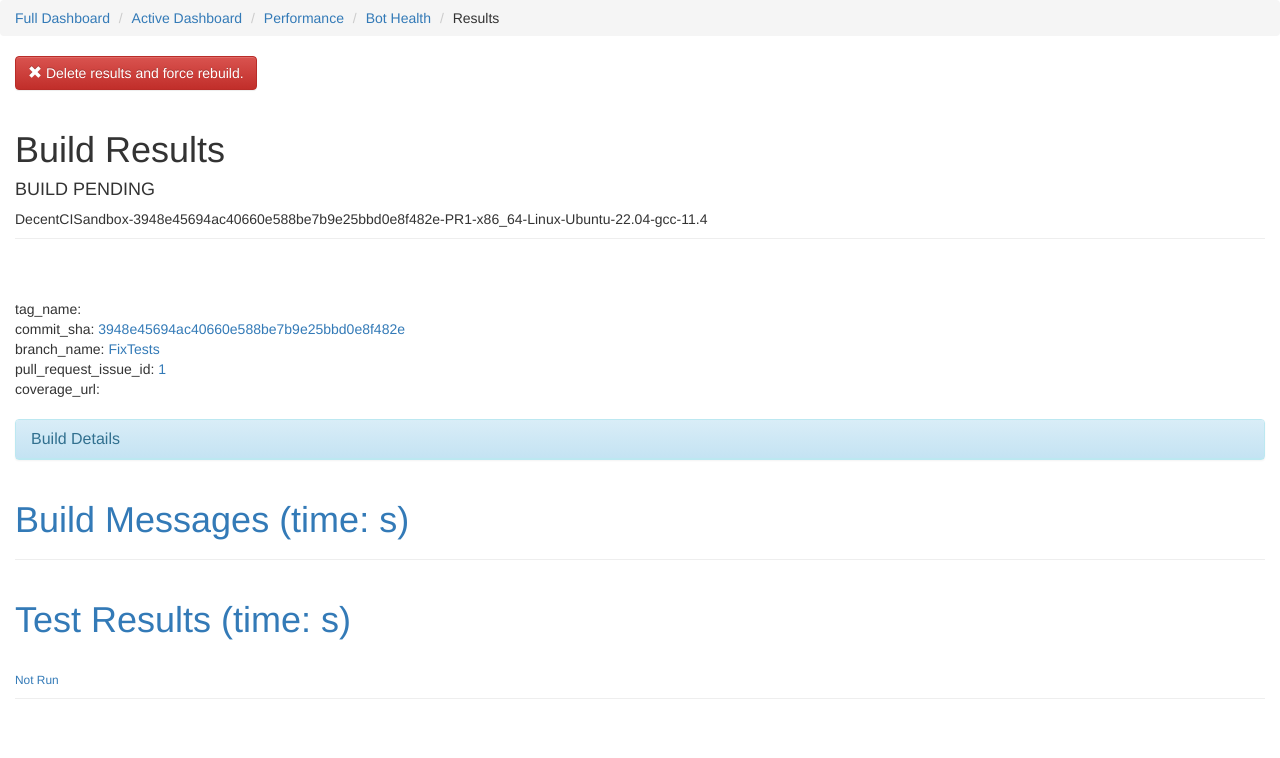
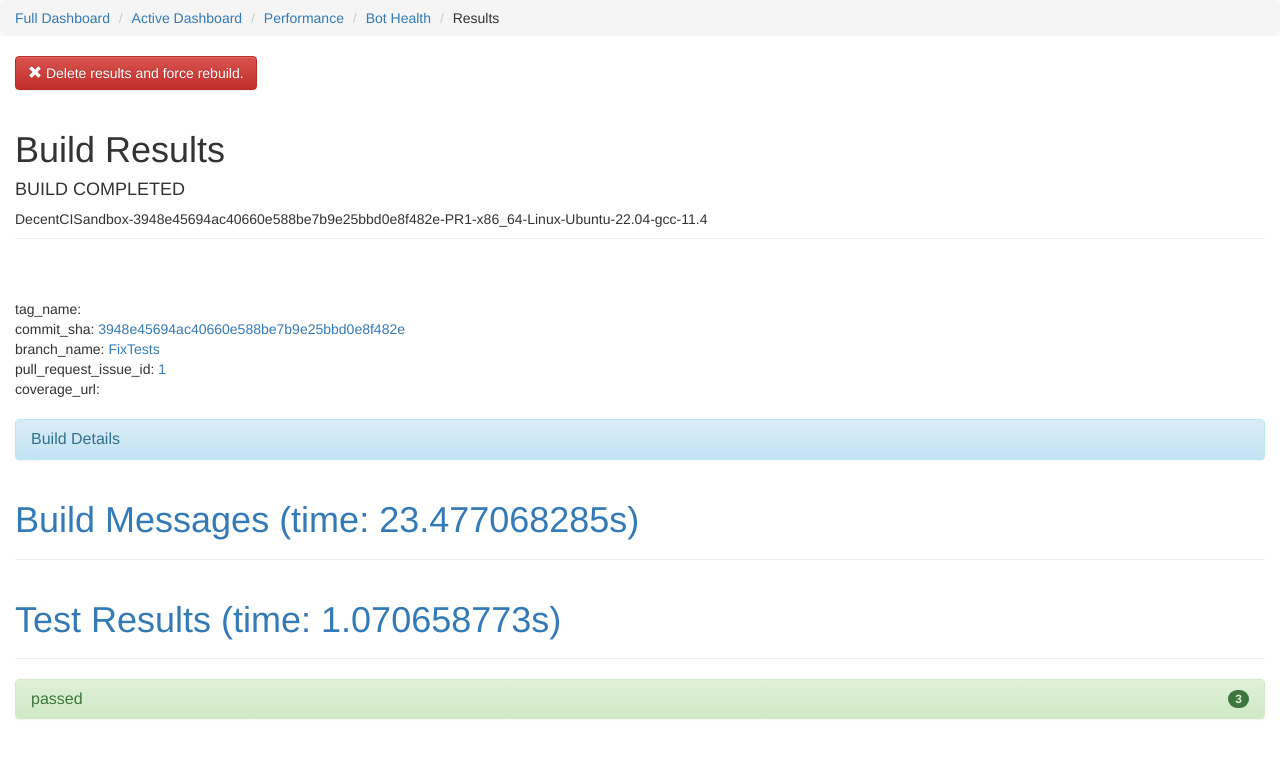
Before and after one commit to Myoldmopar/DecentCISandboxDashboard, a Jekyll site: the page built from _posts/FixTests/2023-08-26-DecentCISandbox-3948e45694ac40660e588be7b9e25bbd0e8f482e-PR1-x86_64-Linux-Ubuntu-22.04-gcc-11.4-results.html, in a window 1280 px wide. Shown: the top 758 px of the page. Built offline with Jekyll 4.4.1, drawn with Linux system fonts in a browser that asks for light colours; part of the change alters nothing that is shown.

Commit message:
dci-u22-nrel-b: Commit final build results file: 2023-08-26-DecentCISandbox-3948e45694ac40660e588be7b9e25bbd0e8f482e-PR1-x86_64-Linux-Ubuntu-22.04-gcc-11.4-results.html

```diff
--- a/_posts/FixTests/2023-08-26-DecentCISandbox-3948e45694ac40660e588be7b9e25bbd0e8f482e-PR1-x86_64-Linux-Ubuntu-22.04-gcc-11.4-results.html
+++ b/_posts/FixTests/2023-08-26-DecentCISandbox-3948e45694ac40660e588be7b9e25bbd0e8f482e-PR1-x86_64-Linux-Ubuntu-22.04-gcc-11.4-results.html
@@ -3,12 +3,12 @@ title: DecentCISandbox-3948e45694ac40660e588be7b9e25bbd0e8f482e-PR1-x86_64-Linux
 permalink: DecentCISandbox-3948e45694ac40660e588be7b9e25bbd0e8f482e-PR1-x86_64-Linux-Ubuntu-22.04-gcc-11.4.html
 tags: data
 layout: ci_results
-date: '2023-08-26 22:17:59'
+date: '2023-08-26 22:18:24'
 unhandled_failure: false
 build_error_count: 0
 build_warning_count: 0
-test_count: 0
-test_passed_count: 0
+test_count: 3
+test_passed_count: 3
 repository: Myoldmopar/DecentCISandbox
 compiler: gcc
 compiler_version: '11.4'
@@ -17,14 +17,14 @@ os: Linux
 os_release: Ubuntu-22.04
 commit_sha: 3948e45694ac40660e588be7b9e25bbd0e8f482e
 branch_name: FixTests
-test_run: false
+test_run: true
 pull_request_issue_id: '1'
 pull_request_base_repository: Myoldmopar/DecentCISandbox
 pull_request_base_ref: ''
 device_id: x86_64-Linux-Ubuntu-22.04-gcc-11.4
-pending: true
-build_time:
-test_time:
+pending: false
+build_time: 23.477068285
+test_time: 1.070658773
 install_time:
 results_repository: Myoldmopar/DecentCISandboxDashboard
 machine_name: dci-u22-nrel-b
@@ -54,7 +54,36 @@ valgrind_counters_total_indirect_jump_misses:
 
   ],
   "test_results": [
+    {
+      "name": "DecentCISandboxTest1",
+      "status": "passed",
+      "time": "0.00572419",
+      "output": "Hello, World!\n",
+      "parsed_errors": [
 
+      ],
+      "failure_type": ""
+    },
+    {
+      "name": "DecentCISandboxTest2",
+      "status": "passed",
+      "time": "0.00318836",
+      "output": "Hello, World!\n",
+      "parsed_errors": [
+
+      ],
+      "failure_type": ""
+    },
+    {
+      "name": "DecentCISandboxTest3",
+      "status": "passed",
+      "time": "0.00264616",
+      "output": "Hello, World!\n",
+      "parsed_errors": [
+
+      ],
+      "failure_type": ""
+    }
   ],
   "failure": null,
   "configuration": {
@@ -62,12 +91,12 @@ valgrind_counters_total_indirect_jump_misses:
     "permalink": "DecentCISandbox-3948e45694ac40660e588be7b9e25bbd0e8f482e-PR1-x86_64-Linux-Ubuntu-22.04-gcc-11.4.html",
     "tags": "data",
     "layout": "ci_results",
-    "date": "2023-08-26 22:17:59",
+    "date": "2023-08-26 22:18:24",
     "unhandled_failure": false,
     "build_error_count": 0,
     "build_warning_count": 0,
-    "test_count": 0,
-    "test_passed_count": 0,
+    "test_count": 3,
+    "test_passed_count": 3,
     "repository": "Myoldmopar/DecentCISandbox",
     "compiler": "gcc",
     "compiler_version": "11.4",
@@ -76,14 +105,14 @@ valgrind_counters_total_indirect_jump_misses:
     "os_release": "Ubuntu-22.04",
     "commit_sha": "3948e45694ac40660e588be7b9e25bbd0e8f482e",
     "branch_name": "FixTests",
-    "test_run": false,
+    "test_run": true,
     "pull_request_issue_id": "1",
     "pull_request_base_repository": "Myoldmopar/DecentCISandbox",
     "pull_request_base_ref": "",
     "device_id": "x86_64-Linux-Ubuntu-22.04-gcc-11.4",
-    "pending": true,
-    "build_time": null,
-    "test_time": null,
+    "pending": false,
+    "build_time": 23.477068285,
+    "test_time": 1.070658773,
     "install_time": null,
     "results_repository": "Myoldmopar/DecentCISandboxDashboard",
     "machine_name": "dci-u22-nrel-b",
```
